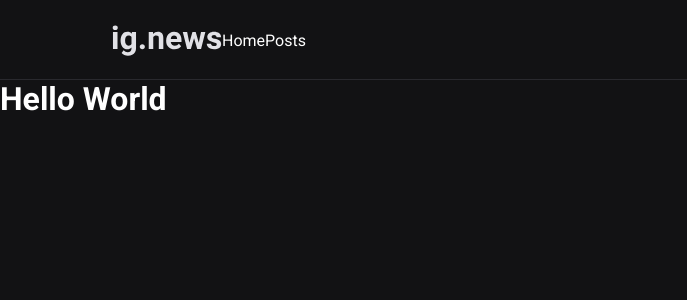
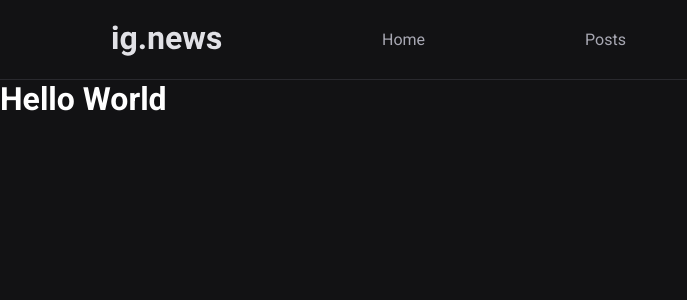
Before and after one commit to smfilho/ignite-ignews, a Next.js app: page / in a window 1280 px wide. Shown: the top 300 px of the page, without its empty margins (0-687 px from the left). Built offline with nearby package versions, Linux system fonts and the light colour scheme.

Commit message:
Some styling

```diff
--- a/src/components/Header/styles.module.scss
+++ b/src/components/Header/styles.module.scss
@@ -11,4 +11,27 @@
 
   display: flex;
   align-items: center;
+
+  nav {
+    margin-left: 5rem;
+    height: 5rem;
+
+    a {
+      display: inline-block;
+      position: relative;
+      padding: 0 5rem;
+      height: 5rem;
+      line-height: 5rem;
+      color: var(--gray-300);
+
+      transition: color 0.2s;
+
+      &:hover{
+        color: var(--white);
+      }
+    }
+
+
+
+  }
 }
```
